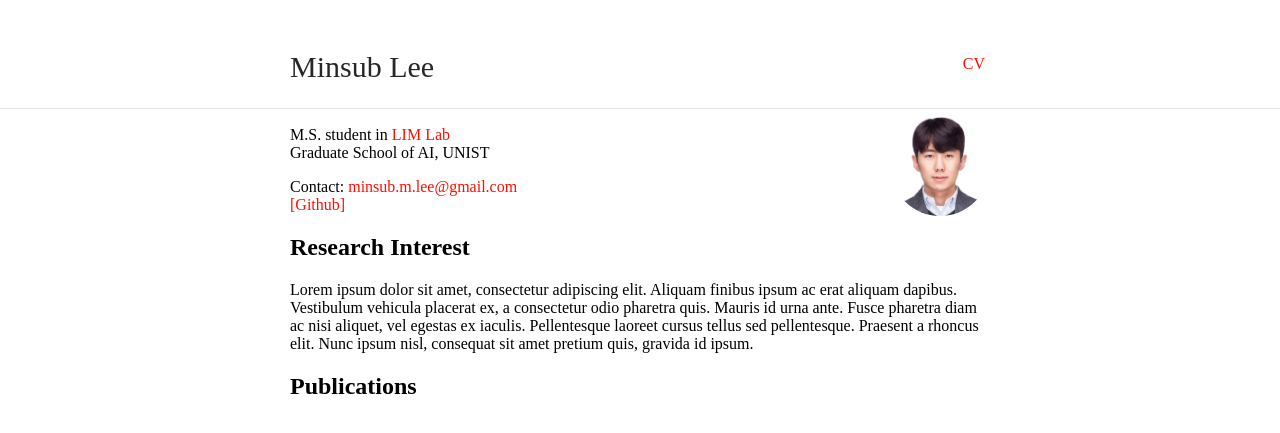
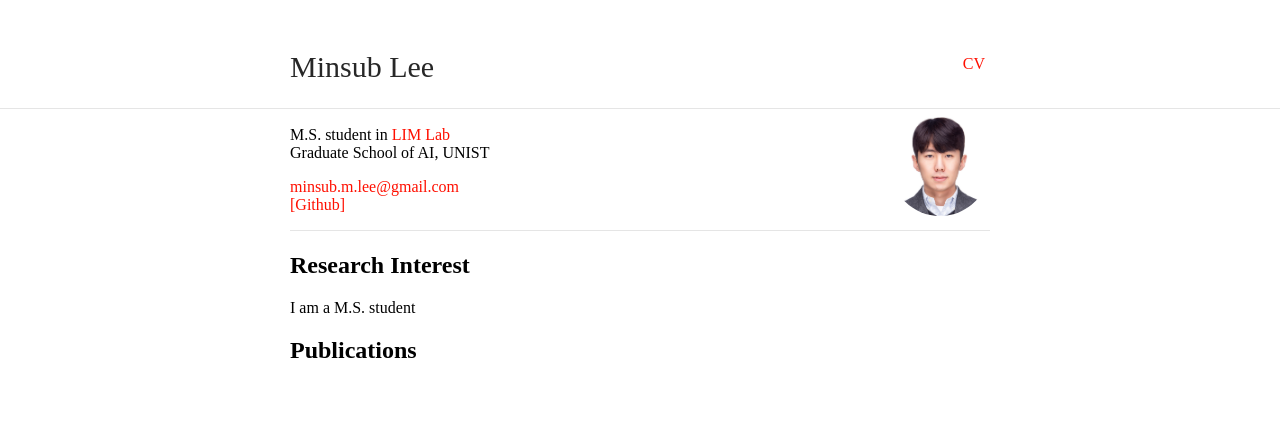
Before and after one commit to msublee/msublee.github.io, a Jekyll site: the page built from index.md, in a window 1280 px wide. Shown: the top 433 px of the page. Built offline with Jekyll 4.4.1, drawn with Linux system fonts in a browser that asks for light colours.

Commit message:
Theme changed

```diff
--- a/index.md
+++ b/index.md
@@ -9,12 +9,14 @@ layout: default
 M.S. student in [LIM Lab](https://sites.google.com/view/sungbin/)<br/>
 Graduate School of AI, UNIST
 
-Contact: <minsub.m.lee@gmail.com><br/>
+<minsub.m.lee@gmail.com><br/>
 [[Github]](https://github.com/msublee)
+
+---
 
 ## Research Interest
 
-Lorem ipsum dolor sit amet, consectetur adipiscing elit. Aliquam finibus ipsum ac erat aliquam dapibus. Vestibulum vehicula placerat ex, a consectetur odio pharetra quis. Mauris id urna ante. Fusce pharetra diam ac nisi aliquet, vel egestas ex iaculis. Pellentesque laoreet cursus tellus sed pellentesque. Praesent a rhoncus elit. Nunc ipsum nisl, consequat sit amet pretium quis, gravida id ipsum.
+I am a M.S. student
 
 ## Publications
 <!--
```
